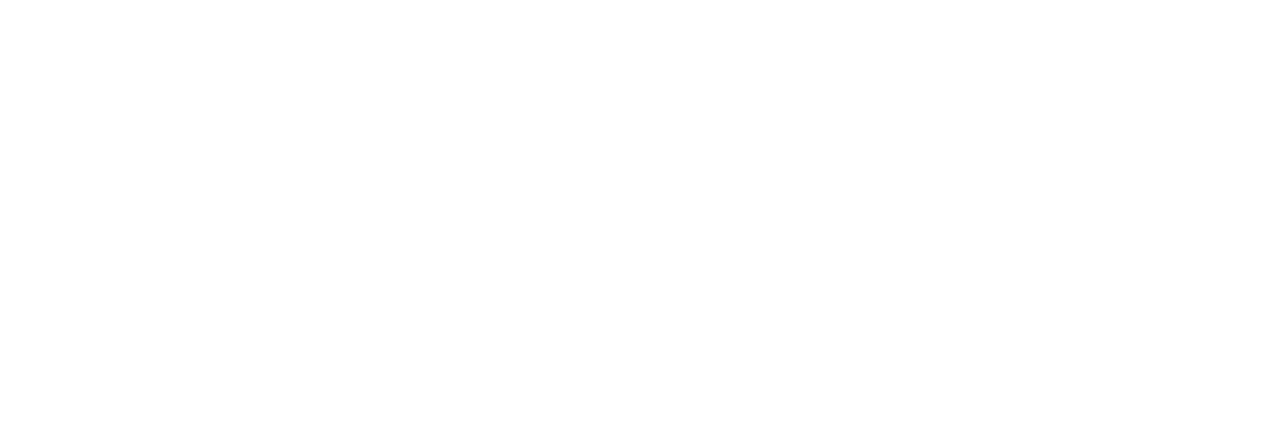
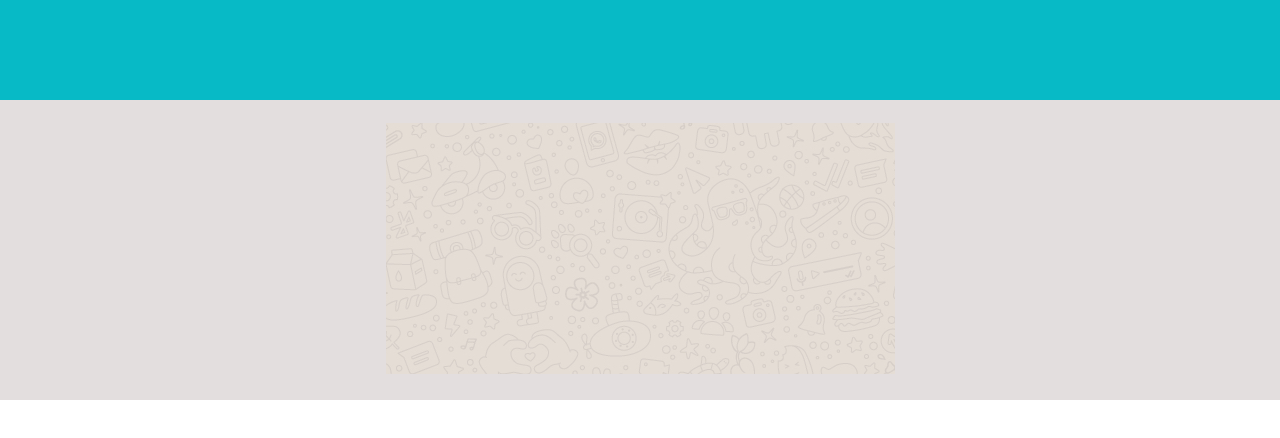
Before and after one commit to DeniPingiori/vue-boolzapp, a plain HTML site: page index.html in a window 1280 px wide. Drawn offline with Linux system fonts and the light colour scheme.

Commit message:
[upd] added img

```diff
--- a/css/style.css
+++ b/css/style.css
@@ -0,0 +1,28 @@
+* {
+    margin:0;
+    padding:0;
+    box-sizing: border-box;
+}
+
+header {
+    width: 100%;
+    height: 100px;
+    background-color: rgb(7, 186, 198);
+}
+
+main {
+    background-color: rgb(227, 222, 222);
+}
+
+.container {
+    display: flex;
+    justify-content: center;
+    align-items: center;
+    height: 300px;
+  }
+.img-mine {
+    width: 900px;
+    height: 500px;
+    display: flex;
+    align-self: center;
+}
--- a/index.html
+++ b/index.html
@@ -7,7 +7,17 @@
     <title>Document</title>
 </head>
 <body>
-
+    <header>
+    </header>
+    <main>
+        <div class="container">
+            <div class="row">
+                <div class="col">
+                    <img class="mine" src="./img/mine.jpg" alt="sfondo">
+                </div>
+            </div>
+        </div>
+    </main>
     <script src="./js/script.js" type="text/javascript"></script>
 </body>
 </html>
--- a/js/script.js
+++ b/js/script.js
@@ -162,3 +162,19 @@ contacts: [
     ],
     }
     ]
+
+    new Vue({
+        el: '#app',
+        data: {
+          contacts: [
+            { id: 1, name: 'Marco', image: 'path/to/image1.jpg' },
+            { id: 2, name: 'Martina', image: 'path/to/image2.jpg' },
+            // Aggiungi altri contatti qui
+          ],
+          messages: [
+            { id: 1, text: 'Ciao', type: 'interlocutor' },
+            { id: 2, text: 'Come va?', type: 'user' },
+            // Aggiungi altri messaggi qui
+          ]
+        }
+      });
```
